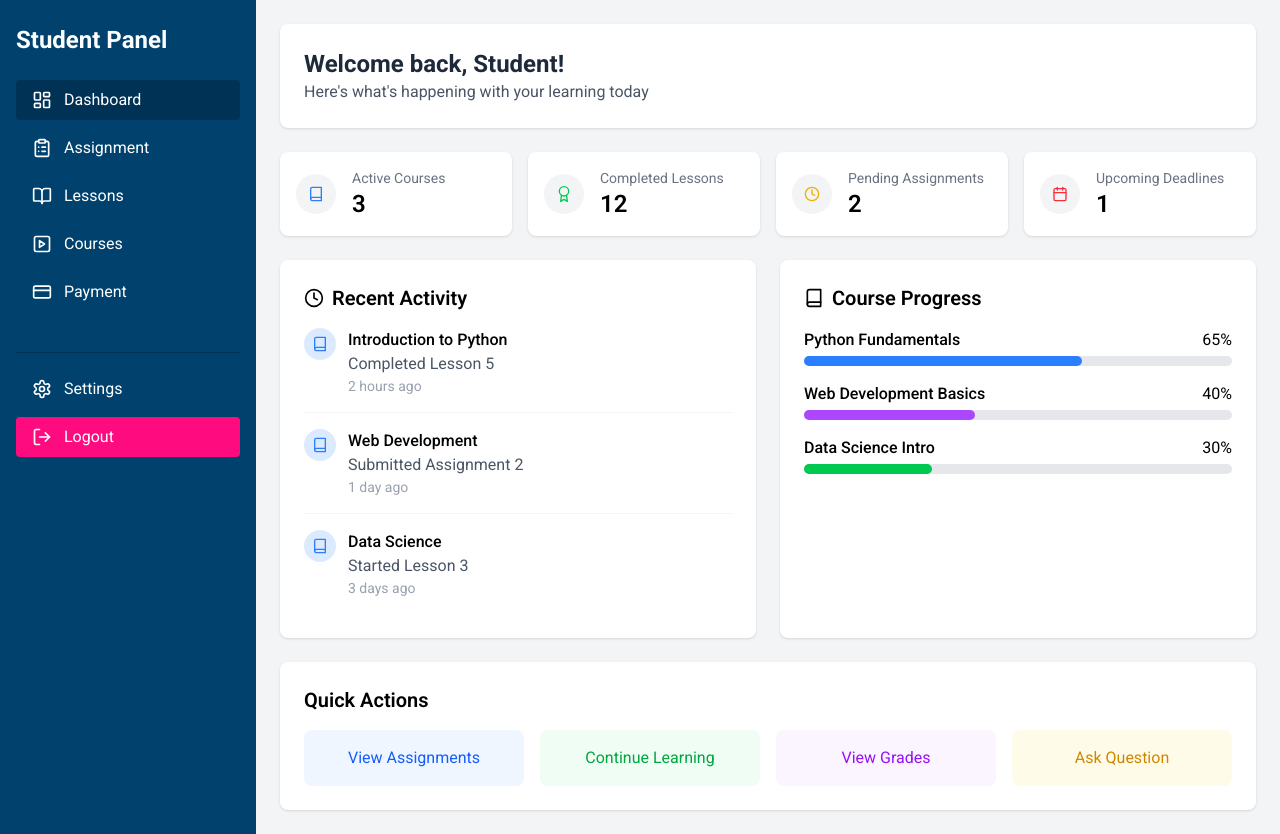
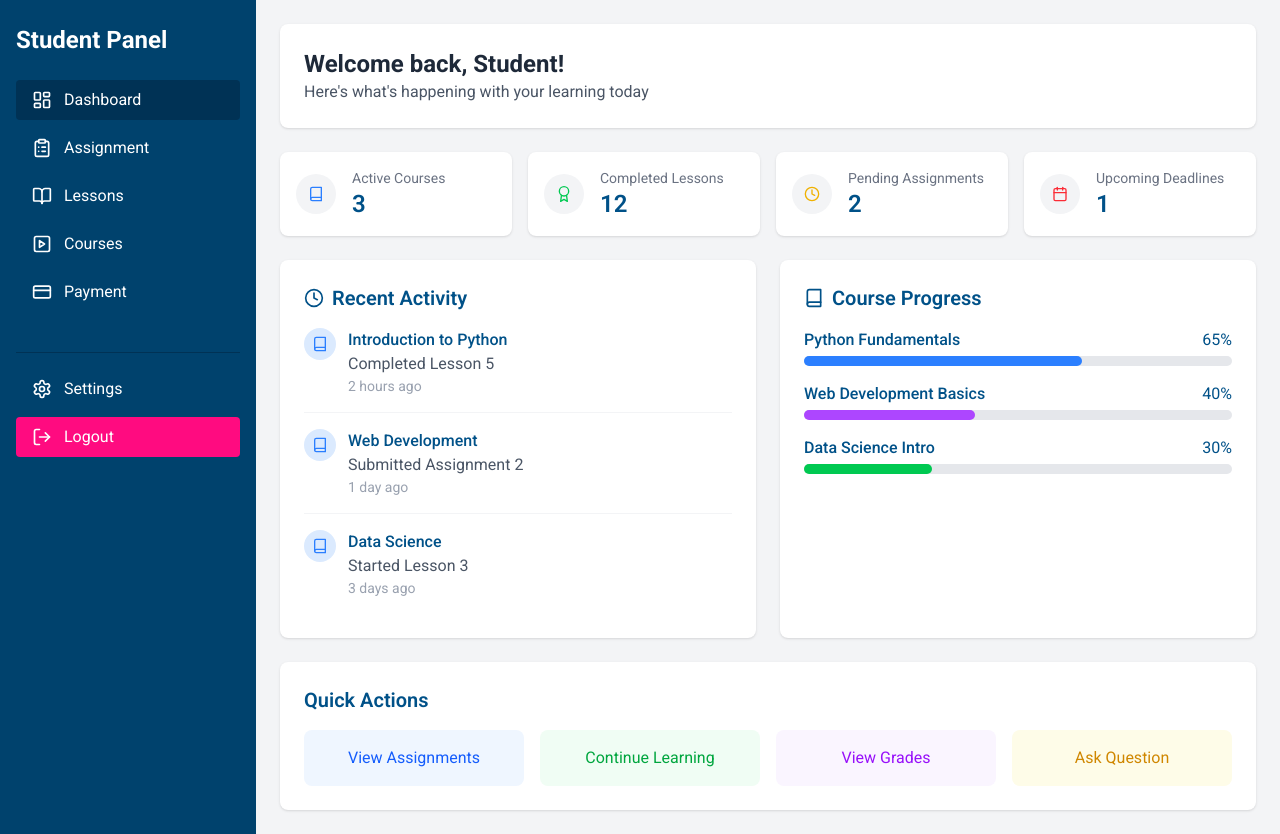
Before and after one commit to PtechNig/project-client, a Next.js app: page /dashboard in a window 1280 px wide. Built offline with nearby package versions, Linux system fonts and the light colour scheme.

Commit message:
changed main text color

```diff
--- a/src/app/dashboard/layout.tsx
+++ b/src/app/dashboard/layout.tsx
@@ -94,7 +94,7 @@ export default function StudentDashboardLayout({ children }: { children: ReactNo
       </aside>
 
       {/* Main Content */}
-      <main className="flex-1 p-6 text-[#000000]">{children}</main>
+      <main className="flex-1 p-6 text-[#005188]">{children}</main>
     </div>
   );
 }
--- a/src/app/dashboard/page.tsx
+++ b/src/app/dashboard/page.tsx
@@ -23,7 +23,7 @@ export default function DashboardPage() {
   ];
 
   return (
-    <div className="space-y-6 text-[#000000]">
+    <div className="space-y-6 text-[#005188]">
       {/* Welcome Header */}
       <div className="bg-white p-6 rounded-lg shadow">
         <h1 className="text-2xl font-bold text-gray-800">Welcome back, Student!</h1>
```
